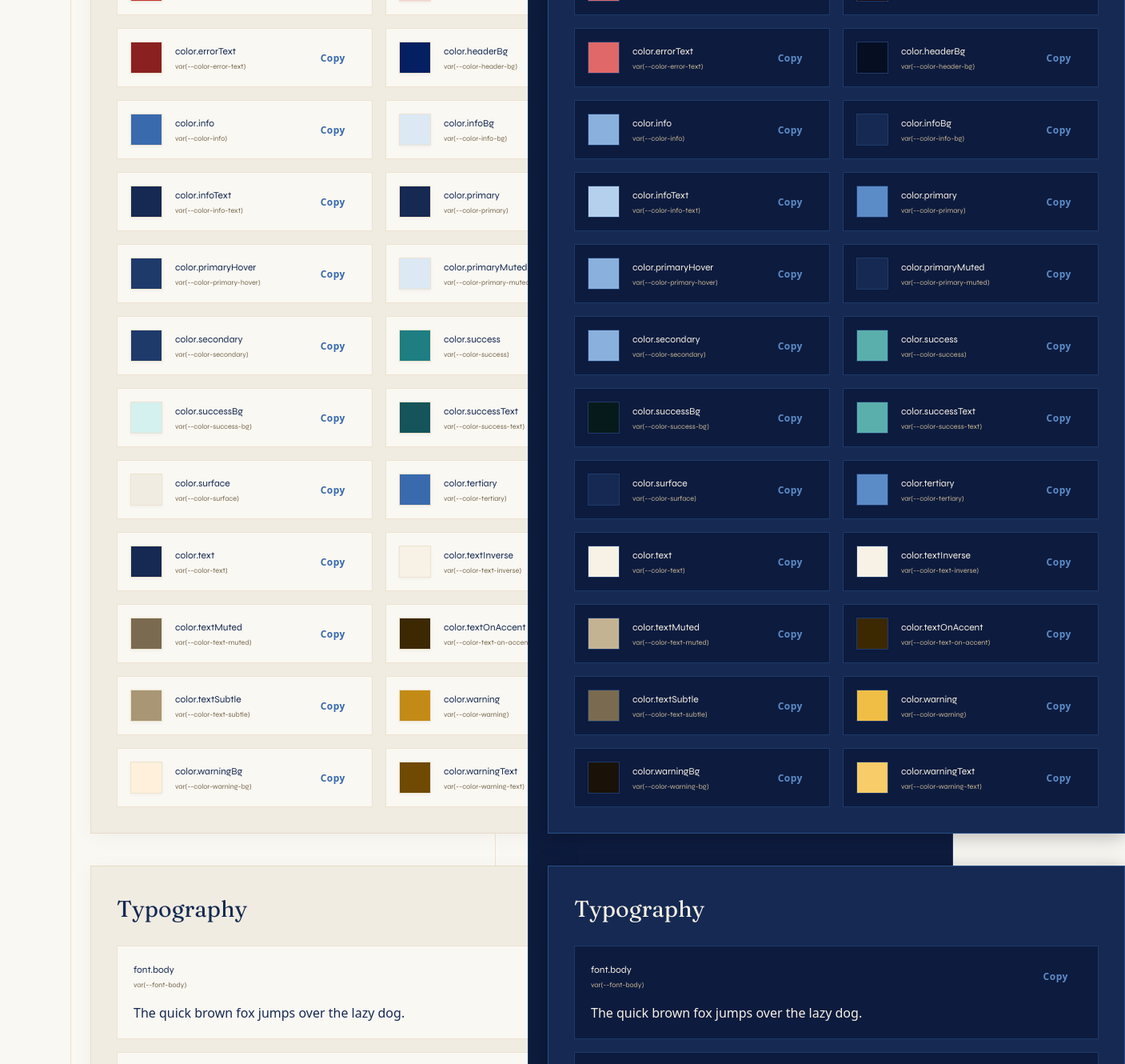
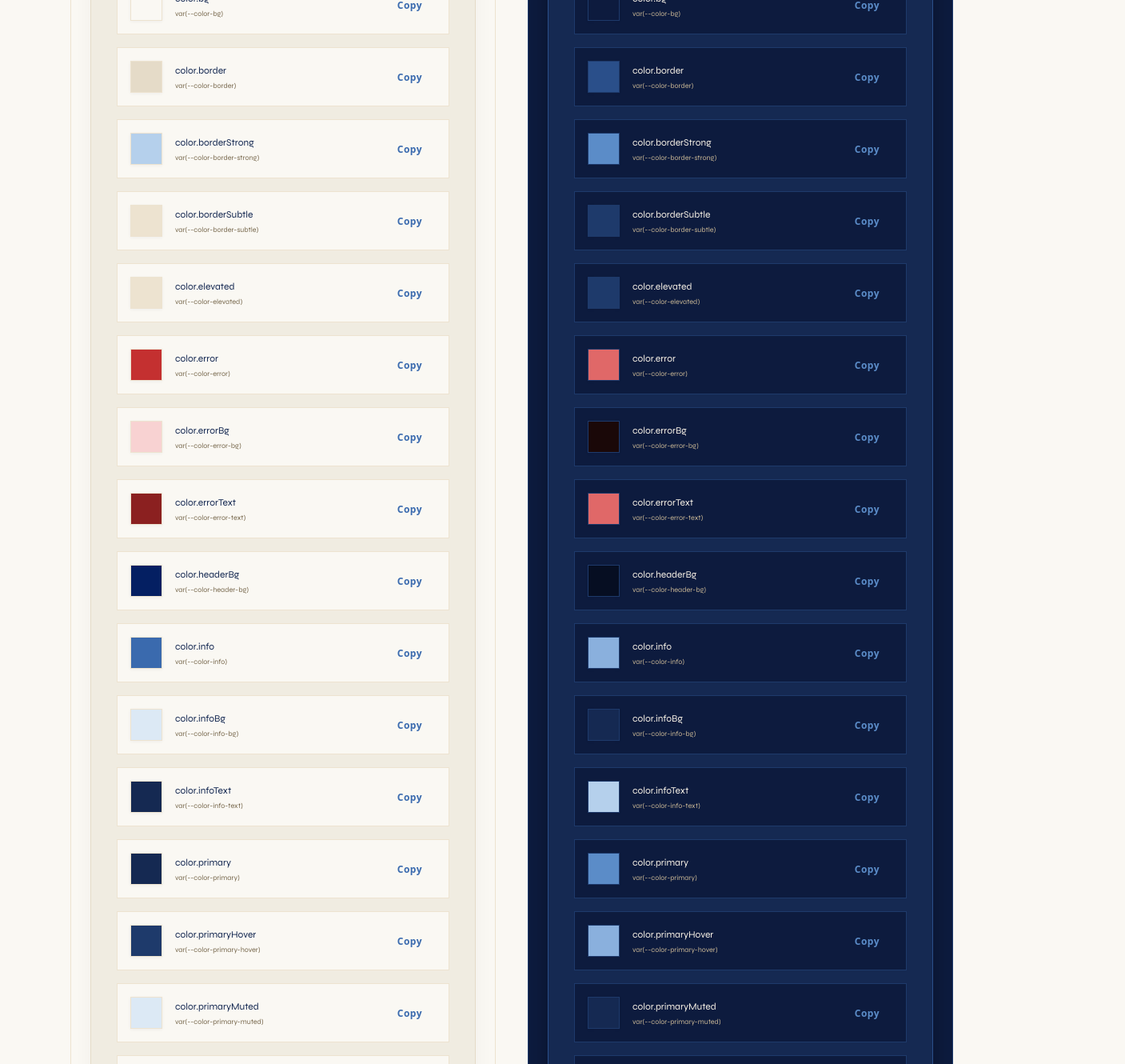
Before and after one commit to Kloswasa/portfolio-site, a Next.js app: page /tokens in a window 1280 px wide. Shown: the part 1320-2650 px from the top of the page at 80% size, 1407 px wide, since content can reach past the window. Built offline with nearby package versions, Linux system fonts and the light colour scheme.

Commit message:
Update tokens-client.tsx

```diff
--- a/app/tokens/tokens-client.tsx
+++ b/app/tokens/tokens-client.tsx
@@ -13,6 +13,45 @@ type TokenRow = {
 };
 
 type Mode = "split" | "light" | "dark" | "ramps";
+
+/**
+ * `min-w-0` lets the panel shrink to its grid track — without it the default
+ * `min-width: auto` sizes each column to its content and overflows the page.
+ * `@container` makes the inner grids respond to the panel, not the viewport.
+ */
+const PANEL_CLASS =
+  "@container w-full min-w-0 [contain:inline-size] overflow-x-hidden rounded-none border border-border-subtle bg-bg p-6";
+
+const SECTION_CLASS = "card min-w-0 overflow-hidden p-8";
+
+const SPLIT_GRID_CLASS =
+  "mt-12 grid min-w-0 grid-cols-1 gap-10 xl:grid-cols-[minmax(0,1fr)_minmax(0,1fr)]";
+
+function innerGridClass(compact: boolean) {
+  return compact
+    ? "mt-6 grid grid-cols-1 gap-4"
+    : "mt-6 grid grid-cols-1 gap-4 @2xl:grid-cols-2";
+}
+
+function rampGridClass(compact: boolean) {
+  return compact
+    ? "mt-5 grid grid-cols-1 gap-4"
+    : "mt-5 grid grid-cols-1 gap-4 @md:grid-cols-2 @3xl:grid-cols-3";
+}
+
+/** Display tokens use vw in clamp(); cap against panel width in split view. */
+function specimenFontSize(
+  cssVar: string,
+  key: string,
+  type: string | undefined,
+  compact: boolean,
+): string | undefined {
+  if (type !== "fontSizes") return undefined;
+  if (compact && key.startsWith("text.display.")) {
+    return `min(var(${cssVar}), 28cqw)`;
+  }
+  return `var(${cssVar})`;
+}
 
 type PaletteStep = {
   label: string;
@@ -124,8 +163,10 @@ function PaletteSwatch({
 
 function PaletteRampsReference({
   resolved,
+  compact = false,
 }: {
   resolved: Record<string, string>;
+  compact?: boolean;
 }) {
   const ramps: PaletteRamp[] = [
     {
@@ -266,7 +307,7 @@ function PaletteRampsReference({
   ];
 
   return (
-    <section className="card p-8">
+    <section className={SECTION_CLASS}>
       <h2 className="text-heading-2xl">Color ramps (palette reference)</h2>
       <p className="mt-3 max-w-3xl font-body text-base text-text-muted">
         This is the underlying palette ramp reference (grouped by color family) with intended usage.
@@ -276,11 +317,11 @@ function PaletteRampsReference({
 
       <div className="mt-8 grid gap-6">
         {ramps.map((ramp) => (
-          <div key={ramp.id} className="rounded-none border border-border-subtle bg-bg p-6">
-            <div className="flex flex-col gap-2 md:flex-row md:items-end md:justify-between">
-              <div>
+          <div key={ramp.id} className="min-w-0 rounded-none border border-border-subtle bg-bg p-6">
+            <div className="flex flex-col gap-2">
+              <div className="min-w-0">
                 <h3 className="text-heading-xl">{ramp.title}</h3>
-                <p className="mt-2 max-w-3xl font-body text-sm text-text-muted">
+                <p className="mt-2 font-body text-sm text-text-muted">
                   {ramp.description}
                 </p>
                 <p className="mt-2 font-body text-sm text-text-muted">
@@ -289,7 +330,7 @@ function PaletteRampsReference({
               </div>
             </div>
 
-            <div className="mt-5 grid gap-4 sm:grid-cols-2 lg:grid-cols-3">
+            <div className={rampGridClass(compact)}>
               {ramp.steps.map((step) => {
                 const usedBy = findTokenKeysByValue(resolved, step.value);
                 const actual = step.tokenKey ? resolved[step.tokenKey] : undefined;
@@ -376,9 +417,11 @@ function RampSwatch({
 function ColorRamps({
   rows,
   resolved,
+  compact = false,
 }: {
   rows: TokenRow[];
   resolved: Record<string, string>;
+  compact?: boolean;
 }) {
   const ramps: ColorRamp[] = [
     {
@@ -448,7 +491,7 @@ function ColorRamps({
   ];
 
   return (
-    <section className="card p-8">
+    <section className={SECTION_CLASS}>
       <h2 className="text-heading-2xl">Color ramps</h2>
       <p className="mt-3 max-w-3xl font-body text-base text-text-muted">
         These are the “families” of related semantic tokens. Ramps are how you keep hover/pressed,
@@ -472,18 +515,18 @@ function ColorRamps({
           return (
             <div
               key={ramp.id}
-              className="rounded-none border border-border-subtle bg-bg p-6"
+              className="min-w-0 rounded-none border border-border-subtle bg-bg p-6"
             >
-              <div className="flex flex-col gap-2 md:flex-row md:items-end md:justify-between">
-                <div>
+              <div className="flex flex-col gap-2">
+                <div className="min-w-0">
                   <h3 className="text-heading-xl">{ramp.title}</h3>
-                  <p className="mt-2 max-w-3xl font-body text-sm text-text-muted">
+                  <p className="mt-2 font-body text-sm text-text-muted">
                     {ramp.description}
                   </p>
                 </div>
               </div>
 
-              <div className="mt-5 grid gap-4 sm:grid-cols-2 lg:grid-cols-3">
+              <div className={rampGridClass(compact)}>
                 {present.map((item) => (
                   <RampSwatch
                     key={item.key}
@@ -530,10 +573,12 @@ function TokenSections({
   title,
   rows,
   resolved,
+  compact = false,
 }: {
   title: string;
   rows: TokenRow[];
   resolved: Record<string, string>;
+  compact?: boolean;
 }) {
   const colors = rows.filter((r) => r.group === "color");
   const typography = rows.filter((r) => r.group === "font" || r.group === "text");
@@ -542,7 +587,7 @@ function TokenSections({
   const shadow = rows.filter((r) => r.group === "shadow");
 
   return (
-    <div className="grid gap-10">
+    <div className="grid min-w-0 gap-10">
       <header className="flex items-end justify-between gap-6">
         <div>
           <span className="text-accent-dark font-body text-xs font-bold uppercase tracking-stamp">
@@ -551,26 +596,26 @@ function TokenSections({
         </div>
       </header>
 
-      <ColorRamps rows={rows} resolved={resolved} />
+      <ColorRamps rows={rows} resolved={resolved} compact={compact} />
 
-      <section className="card p-8">
+      <section className={SECTION_CLASS}>
         <h2 className="text-heading-2xl">Colors</h2>
-        <div className="mt-6 grid gap-4 md:grid-cols-2">
+        <div className={innerGridClass(compact)}>
           {colors.map((t) => (
             <div
               key={t.key}
-              className="flex items-center justify-between gap-4 rounded-none border border-border-subtle bg-bg p-4"
+              className="flex min-w-0 items-center justify-between gap-4 rounded-none border border-border-subtle bg-bg p-4"
             >
-              <div className="flex items-center gap-4">
+              <div className="flex min-w-0 items-center gap-4">
                 <ColorSwatch cssVar={t.cssVar} />
                 <div className="min-w-0">
                   <div className="font-mono text-sm text-text">{t.key}</div>
-                  <div className="mt-1 font-mono text-xs text-text-muted">
+                  <div className="mt-1 break-all font-mono text-xs text-text-muted">
                     var({t.cssVar})
                   </div>
                 </div>
               </div>
-              <div className="flex items-center gap-3">
+              <div className="flex min-w-0 items-center gap-3">
                 <div className="font-mono text-xs text-text-muted">
                   {resolved[t.key] ?? ""}
                 </div>
@@ -581,19 +626,19 @@ function TokenSections({
         </div>
       </section>
 
-      <section className="card p-8">
+      <section className={SECTION_CLASS}>
         <h2 className="text-heading-2xl">Typography</h2>
-        <div className="mt-6 grid gap-4">
+        <div className={innerGridClass(compact)}>
           {typography.map((t) => (
-            <div key={t.key} className="rounded-none border border-border-subtle bg-bg p-5">
-              <div className="flex items-center justify-between gap-4">
+            <div key={t.key} className="min-w-0 overflow-hidden rounded-none border border-border-subtle bg-bg p-5">
+              <div className="flex min-w-0 items-center justify-between gap-4">
                 <div className="min-w-0">
                   <div className="font-mono text-sm text-text">{t.key}</div>
-                  <div className="mt-1 font-mono text-xs text-text-muted">
+                  <div className="mt-1 break-all font-mono text-xs text-text-muted">
                     var({t.cssVar})
                   </div>
                 </div>
-                <div className="flex items-center gap-3">
+                <div className="flex min-w-0 items-center gap-3">
                   <div className="font-mono text-xs text-text-muted">
                     {resolved[t.key] ?? ""}
                   </div>
@@ -601,11 +646,13 @@ function TokenSections({
                 </div>
               </div>
 
+              {/* Display sizes reach 13rem, so the specimen must be allowed to
+                  break and clip rather than widen the panel. */}
               <p
-                className={`mt-4 text-text ${t.key.startsWith("text.heading.") ? "font-heading" : "font-body"}`}
+                className={`mt-4 min-w-0 max-w-full overflow-hidden break-words text-text ${t.key.startsWith("text.heading.") ? "font-heading" : "font-body"}`}
                 style={{
                   fontFamily: t.type === "fontFamilies" ? `var(${t.cssVar})` : undefined,
-                  fontSize: t.type === "fontSizes" ? `var(${t.cssVar})` : undefined,
+                  fontSize: specimenFontSize(t.cssVar, t.key, t.type, compact),
                 }}
               >
                 The quick brown fox jumps over the lazy dog.
@@ -615,19 +662,19 @@ function TokenSections({
         </div>
       </section>
 
-      <section className="card p-8">
+      <section className={SECTION_CLASS}>
         <h2 className="text-heading-2xl">Spacing</h2>
-        <div className="mt-6 grid gap-4 md:grid-cols-2">
+        <div className={innerGridClass(compact)}>
           {spacing.map((t) => (
-            <div key={t.key} className="rounded-none border border-border-subtle bg-bg p-5">
-              <div className="flex items-center justify-between gap-4">
+            <div key={t.key} className="min-w-0 rounded-none border border-border-subtle bg-bg p-5">
+              <div className="flex min-w-0 items-center justify-between gap-4">
                 <div className="min-w-0">
                   <div className="font-mono text-sm text-text">{t.key}</div>
-                  <div className="mt-1 font-mono text-xs text-text-muted">
+                  <div className="mt-1 break-all font-mono text-xs text-text-muted">
                     var({t.cssVar})
                   </div>
                 </div>
-                <div className="flex items-center gap-3">
+                <div className="flex min-w-0 items-center gap-3">
                   <div className="font-mono text-xs text-text-muted">
                     {resolved[t.key] ?? ""}
                   </div>
@@ -647,19 +694,19 @@ function TokenSections({
         </div>
       </section>
 
-      <section className="card p-8">
+      <section className={SECTION_CLASS}>
         <h2 className="text-heading-2xl">Radius</h2>
-        <div className="mt-6 grid gap-4 md:grid-cols-2">
+        <div className={innerGridClass(compact)}>
           {radius.map((t) => (
-            <div key={t.key} className="rounded-none border border-border-subtle bg-bg p-5">
-              <div className="flex items-center justify-between gap-4">
+            <div key={t.key} className="min-w-0 rounded-none border border-border-subtle bg-bg p-5">
+              <div className="flex min-w-0 items-center justify-between gap-4">
                 <div className="min-w-0">
                   <div className="font-mono text-sm text-text">{t.key}</div>
-                  <div className="mt-1 font-mono text-xs text-text-muted">
+                  <div className="mt-1 break-all font-mono text-xs text-text-muted">
                     var({t.cssVar})
                   </div>
                 </div>
-                <div className="flex items-center gap-3">
+                <div className="flex min-w-0 items-center gap-3">
                   <div className="font-mono text-xs text-text-muted">
                     {resolved[t.key] ?? ""}
                   </div>
@@ -677,19 +724,19 @@ function TokenSections({
         </div>
       </section>
 
-      <section className="card p-8">
+      <section className={SECTION_CLASS}>
         <h2 className="text-heading-2xl">Shadows</h2>
-        <div className="mt-6 grid gap-4 md:grid-cols-2">
+        <div className={innerGridClass(compact)}>
           {shadow.map((t) => (
-            <div key={t.key} className="rounded-none border border-border-subtle bg-bg p-5">
-              <div className="flex items-center justify-between gap-4">
+            <div key={t.key} className="min-w-0 overflow-hidden rounded-none border border-border-subtle bg-bg p-5">
+              <div className="flex min-w-0 items-center justify-between gap-4">
                 <div className="min-w-0">
                   <div className="font-mono text-sm text-text">{t.key}</div>
-                  <div className="mt-1 font-mono text-xs text-text-muted">
+                  <div className="mt-1 break-all font-mono text-xs text-text-muted">
                     var({t.cssVar})
                   </div>
                 </div>
-                <div className="flex items-center gap-3">
+                <div className="flex min-w-0 items-center gap-3">
                   <div className="font-mono text-xs text-text-muted">
                     {resolved[t.key] ?? ""}
                   </div>
@@ -722,7 +769,7 @@ export default function TokensClient({ rows }: { rows: TokenRow[] }) {
   const lightVars = React.useMemo(() => buildLightInlineVars(rows), [rows]);
 
   return (
-    <main className="mx-auto max-w-6xl px-6 py-16">
+    <main className="mx-auto min-w-0 max-w-6xl overflow-x-hidden px-6 py-16">
       <header className="flex flex-col gap-6 md:flex-row md:items-end md:justify-between">
         <div>
           <span className="eyebrow">
@@ -744,42 +791,34 @@ export default function TokensClient({ rows }: { rows: TokenRow[] }) {
 
       {mode === "ramps" ? (
         <div className="mt-12">
-          <div
-            ref={lightRef}
-            className="rounded-none border border-border-subtle bg-bg p-6"
-            style={lightVars}
-          >
+          <div ref={lightRef} className={PANEL_CLASS} style={lightVars}>
             <PaletteRampsReference resolved={lightResolved} />
           </div>
 
-          <div ref={darkRef} className="dark mt-10 rounded-none border border-border-subtle bg-bg p-6">
+          <div ref={darkRef} className={`dark mt-10 ${PANEL_CLASS}`}>
             <PaletteRampsReference resolved={darkResolved} />
           </div>
         </div>
       ) : mode === "split" ? (
-        <div className="mt-12 grid gap-10 lg:grid-cols-2">
+        <div className={SPLIT_GRID_CLASS}>
           <div
             ref={lightRef}
-            className="rounded-none border border-border-subtle bg-bg p-6"
+            className={PANEL_CLASS}
             style={lightVars}
           >
-            <TokenSections title="Light mode" rows={rows} resolved={lightResolved} />
+            <TokenSections title="Light mode" rows={rows} resolved={lightResolved} compact />
           </div>
 
-          <div ref={darkRef} className="dark rounded-none border border-border-subtle bg-bg p-6">
-            <TokenSections title="Dark mode" rows={rows} resolved={darkResolved} />
+          <div ref={darkRef} className={`dark ${PANEL_CLASS}`}>
+            <TokenSections title="Dark mode" rows={rows} resolved={darkResolved} compact />
           </div>
         </div>
       ) : mode === "light" ? (
-        <div
-          ref={lightRef}
-          className="mt-12 rounded-none border border-border-subtle bg-bg p-6"
-          style={lightVars}
-        >
+        <div ref={lightRef} className={`mt-12 ${PANEL_CLASS}`} style={lightVars}>
           <TokenSections title="Light mode" rows={rows} resolved={lightResolved} />
         </div>
       ) : (
-        <div ref={darkRef} className="dark mt-12 rounded-none border border-border-subtle bg-bg p-6">
+        <div ref={darkRef} className={`dark mt-12 ${PANEL_CLASS}`}>
           <TokenSections title="Dark mode" rows={rows} resolved={darkResolved} />
         </div>
       )}
```
